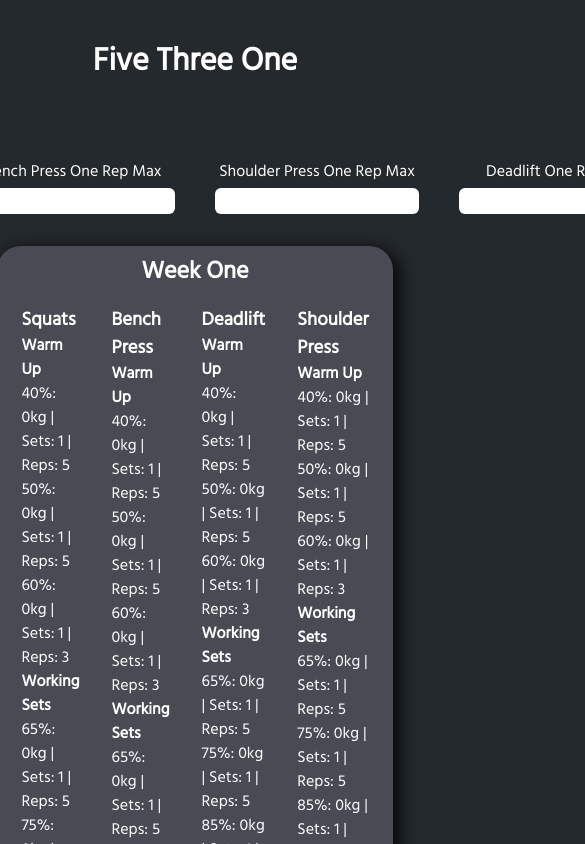
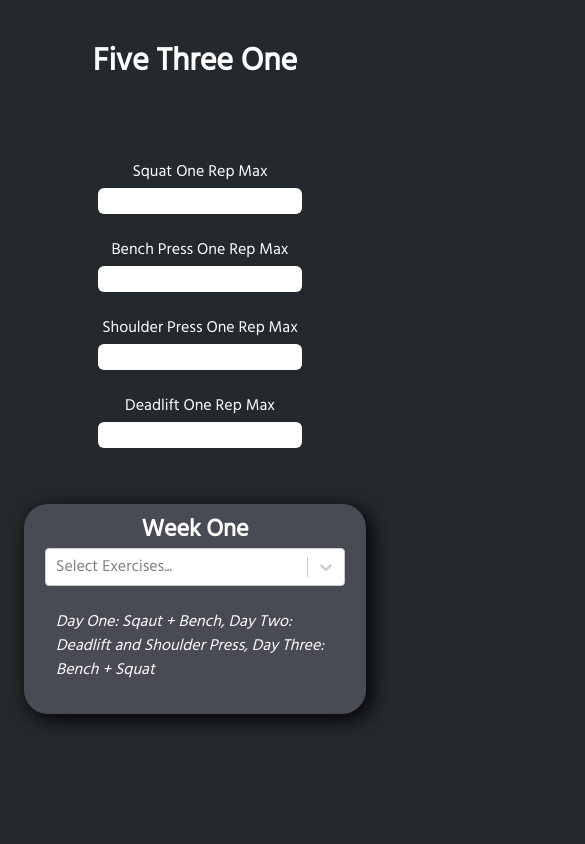
Before and after one commit to ksoni94/workouttracker, a Next.js app: page / in a window 390 px wide. Shown: the top 844 px of the page, 585 px wide, since content can reach past the window. Built offline with nearby package versions, Linux system fonts and the light colour scheme.

Commit message:
feat: adapt to mobile view
This also adds axios and upgrades next.js

```diff
--- a/components/TrainingMax.js
+++ b/components/TrainingMax.js
@@ -1,9 +1,11 @@
 import styled from "styled-components";
 
 import { toTheNearestTwoPointFive } from "../helpers";
+import { DEVICE } from "../constants";
 
 const Label = styled.label`
   padding: 4px;
+  white-space: nowrap;
 `;
 
 const StyledInput = styled.input`
@@ -15,6 +17,10 @@ const Wrapper = styled.form`
   display: flex;
   gap: 40px;
   padding: 32px 0px;
+  @media ${DEVICE.tablet} {
+    flex-direction: column;
+    gap: 20px;
+  }
 `;
 
 const FormGroup = styled.div`
@@ -61,6 +67,7 @@ const TrainingMax = ({
           }}
         />
       </FormGroup>
+
       <FormGroup>
         <Label for="shoulderPressOneRepMax">Shoulder Press One Rep Max</Label>
         <StyledInput
--- a/components/weekOne/index.js
+++ b/components/weekOne/index.js
@@ -1,8 +1,10 @@
 import styled from "styled-components";
+import Select from "react-select";
 
 import { getSets } from "../../helpers";
-import { WEEK_ONE } from "../../constants";
+import { DEVICE, WEEK_ONE } from "../../constants";
 import { COLORS } from "../../styles/COLORS";
+import { useState } from "react";
 
 const GreyBlock = styled.div`
   display: flex;
@@ -14,15 +16,35 @@ const GreyBlock = styled.div`
   box-shadow: 5px 5px 20px black;
 `;
 
-const ExercisesWrapper = styled.div`
-  display: flex;
-  gap: 32px;
-  justify-content: center;
-  margin: 16px;
+const ExerciseGrid = styled.div`
+  display: grid;
+  grid-template-columns: 1fr 1fr;
+  grid-template-rows: auto;
+  grid-template-areas:
+    "titleOne titleTwo"
+    "setsOne setsTwo";
+  margin-left: auto;
+  margin-right: auto;
+
+  @media ${DEVICE.mobileL} {
+    grid-template-columns: 200px;
+    grid-template-areas:
+      "titleOne"
+      "setsOne"
+      "titleTwo"
+      "setsTwo";
+  }
 `;
 
 const Header = styled.h2`
   align-self: center;
+`;
+
+const ExerciseName = styled.h3`
+  display: flex;
+  justify-content: center;
+  align-items: center;
+  padding-top: 16px;
 `;
 
 const GuidanceText = styled.p`
@@ -40,33 +62,71 @@ const Guidance = () => {
   );
 };
 
+const StyledSelect = styled(Select)`
+  width: 300px;
+  margin-left: auto;
+  margin-right: auto;
+`;
+
+const options = [
+  { value: "squats_bench", label: "Squats and Bench Press" },
+  { value: "deadlift_shoulders", label: "Deadlift and Shoulder Press" },
+];
+
+const customStyles = {
+  option: (provided) => ({
+    ...provided,
+    color: "black",
+  }),
+};
+
 const WeekOne = ({
   squatTrainingMax,
   benchTrainingMax,
   deadliftTrainingMax,
   shoulderPressTrainingMax,
 }) => {
+  const [selectedExercises, setSelectedExercises] = useState(null);
+
   return (
     <GreyBlock>
       <Header>Week One</Header>
-      <ExercisesWrapper>
-        <div>
-          <h3>Squats</h3>
+      <StyledSelect
+        placeholder="Select Exercises..."
+        styles={customStyles}
+        options={options}
+        isSearchable={false}
+        onChange={(selectedOption) =>
+          setSelectedExercises(selectedOption.value)
+        }
+      />
+      {selectedExercises === "squats_bench" && (
+        <ExerciseGrid>
+          <ExerciseName style={{ gridArea: "titleOne" }}>Squats</ExerciseName>
+          <ExerciseName style={{ gridArea: "titleTwo" }}>Bench</ExerciseName>
+          <div style={{ gridArea: "setsOne" }}>
             {getSets(squatTrainingMax, WEEK_ONE)}
           </div>
-        <div>
-          <h3>Bench Press</h3>
+          <div style={{ gridArea: "setsTwo" }}>
             {getSets(benchTrainingMax, WEEK_ONE)}
           </div>
-        <div>
-          <h3>Deadlift</h3>
+        </ExerciseGrid>
+      )}
+      {selectedExercises === "deadlift_shoulders" && (
+        <ExerciseGrid>
+          <ExerciseName style={{ gridArea: "titleOne" }}>Deadlift</ExerciseName>
+          <ExerciseName style={{ gridArea: "titleTwo" }}>
+            Shoulder Press
+          </ExerciseName>
+          <div style={{ gridArea: "setsOne" }}>
             {getSets(deadliftTrainingMax, WEEK_ONE)}
           </div>
-        <div>
-          <h3>Shoulder Press</h3>
+          <div style={{ gridArea: "setsTwo" }}>
             {getSets(shoulderPressTrainingMax, WEEK_ONE)}
           </div>
-      </ExercisesWrapper>
+        </ExerciseGrid>
+      )}
+
       <Guidance />
     </GreyBlock>
   );
--- a/constants/index.js
+++ b/constants/index.js
@@ -1,3 +1,37 @@
+// Screen sizes
+const size = {
+  mobileS: "320px",
+  mobileM: "375px",
+  mobileL: "425px",
+  tablet: "768px",
+  laptop: "1024px",
+  laptopL: "1440px",
+  desktop: "2560px",
+};
+
+// GTR
+
+export const GTR = {
+  XS: "8px",
+  S: "16px",
+  M: "24px",
+  L: "32px",
+  XL: "40px",
+  XXL: "64px",
+};
+
+export const DEVICE = {
+  mobileS: `(max-width: ${size.mobileS})`,
+  mobileM: `(max-width: ${size.mobileM})`,
+  mobileL: `(max-width: ${size.mobileL})`,
+  tablet: `(max-width: ${size.tablet})`,
+  laptop: `(max-width: ${size.laptop})`,
+  laptopL: `(max-width: ${size.laptopL})`,
+  desktop: `(max-width: ${size.desktop})`,
+  desktopL: `(max-width: ${size.desktop})`,
+};
+
+// Five Three One
 export const WEEK_ONE_WARM_UP_SETS = [
   { percentage: 0.4, sets: 1, reps: 5 },
   { percentage: 0.5, sets: 1, reps: 5 },
--- a/helpers/index.js
+++ b/helpers/index.js
@@ -1,13 +1,22 @@
 import React from "react";
+import styled from "styled-components";
 
 export const toTheNearestTwoPointFive = (value) => {
   return Math.round(value / 2.5) * 2.5;
 };
 
+const StyledSet = styled.div`
+  display: flex;
+  flex-direction: column;
+  justify-content: center;
+  align-items: center;
+  padding: 8px 32px;
+`;
+
 export const getSets = (trainingMax, week) => {
   return week.map((section) => {
     return (
-      <div>
+      <StyledSet>
         <b>{section.title}</b>
         <div>
           {section.sets.map((set) => {
@@ -21,7 +30,7 @@ export const getSets = (trainingMax, week) => {
             );
           })}
         </div>
-      </div>
+      </StyledSet>
     );
   });
 };
--- a/package.json
+++ b/package.json
@@ -9,9 +9,12 @@
   },
   "dependencies": {
     "@prisma/client": "^2.23.0",
-    "next": "10.2.0",
+    "axios": "^0.21.1",
+    "next": "^11.0.0",
     "react": "17.0.2",
     "react-dom": "17.0.2",
+    "react-responsive": "^8.2.0",
+    "react-select": "^4.3.1",
     "styled-components": "^5.3.0"
   },
   "devDependencies": {
--- a/pages/index.js
+++ b/pages/index.js
@@ -3,20 +3,30 @@ import styled from "styled-components";
 
 import TrainingMax from "../components/TrainingMax";
 import WeekOne from "../components/weekOne";
+import { DEVICE, GTR } from "../constants";
 
 const Header = styled.h1`
   padding: 38px 0px;
+  text-align: center;
 `;
 
 const HeaderWrapper = styled.div`
   display: flex;
   flex-direction: column;
   align-items: center;
+  width: 100%;
+  overflow: scroll;
+  padding-left: 10px;
 `;
 
 const MainWrapper = styled.div`
   display: flex;
   justify-content: center;
+  padding: ${GTR.M};
+
+  @media ${DEVICE.mobileM} {
+    overflow: hidden;
+  }
 `;
 
 const Home = () => {
@@ -28,9 +38,8 @@ const Home = () => {
 
   return (
     <>
+      <Header>Five Three One</Header>
       <HeaderWrapper>
-        <Header>Five Three One</Header>
-
         <TrainingMax
           setSquatTrainingMax={setSquatTrainingMax}
           setBenchTrainingMax={setBenchTrainingMax}
```
Also changed, not shown: 1 other file (tests, documents, lock files or other folders). Lines whose indentation alone changed are shown as unchanged.
